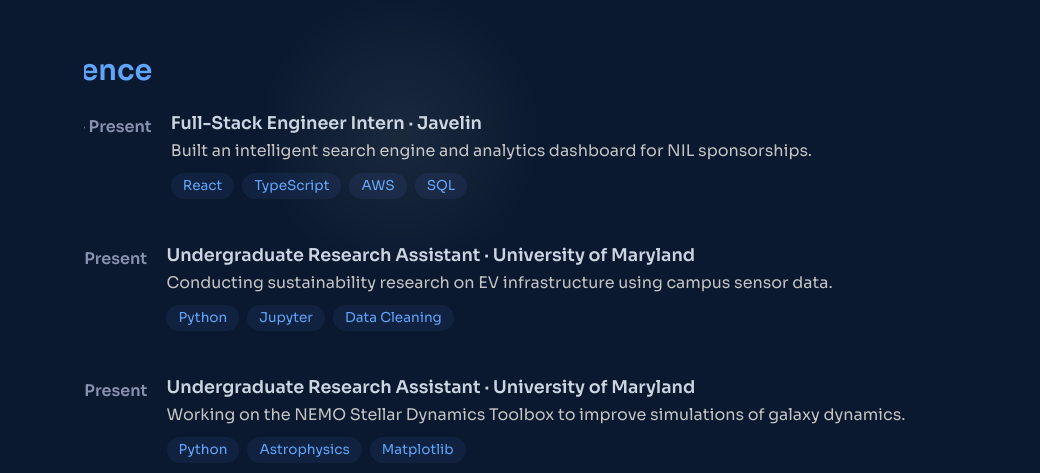
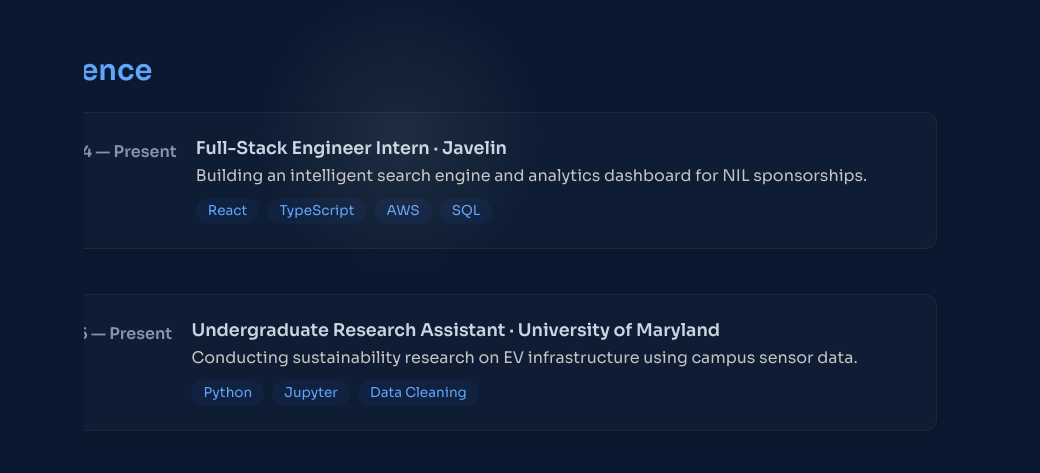
Before and after one commit to chuang47/chuang47.github.io, a plain HTML site: page index.html in a window 1280 px wide. Shown: the part 267-740 px from the top of the page, 240-1280 px from the left. Drawn offline with Linux system fonts and the light colour scheme.

Commit message:
no scrollbar, small UI tweaks

```diff
--- a/index.html
+++ b/index.html
@@ -57,7 +57,7 @@
                         <div class="date-range">Nov 2024 — Present</div>
                         <div class="experience-details">
                             <h3>Full-Stack Engineer Intern · Javelin</h3>
-                            <p>Built an intelligent search engine and analytics dashboard for NIL sponsorships.</p>
+                            <p>Building an intelligent search engine and analytics dashboard for NIL sponsorships.</p>
                             <div class="tech-stack">
                                 <span>React</span>
                                 <span>TypeScript</span>
@@ -125,8 +125,7 @@
                         <div class="date-range">Sep 2024 — Oct 2024</div>
                         <div class="experience-details">
                             <h3>Frontend Engineer Intern · Stealth Startup</h3>
-                            <p>Developing production-ready UI components for a machine learning platform analyzing
-                                athlete performance.</p>
+                            <p>Developed interactive landing page for a startup.</p>
                             <div class="tech-stack">
                                 <span>React</span>
                                 <span>JavaScript</span>
@@ -222,7 +221,6 @@
         });
       </script>
 
-
 </body>
 
 </html>
--- a/styles.css
+++ b/styles.css
@@ -122,14 +122,14 @@ body {
   margin-bottom: 0.3rem;
 }
 
-/* Scrollbar styling */
-.content::-webkit-scrollbar {
-  width: 8px;
+/* Hide scrollbar but allow scrolling */
+.content {
+  scrollbar-width: none; /* Firefox */
+  -ms-overflow-style: none;  /* IE and Edge */
 }
 
-.content::-webkit-scrollbar-thumb {
-  background: #60a5fa;
-  border-radius: 4px;
+.content::-webkit-scrollbar {
+  display: none; /* Chrome, Safari */
 }
 
 /* Responsive for mobile */
@@ -209,3 +209,18 @@ body {
   font-weight: 500;
   white-space: nowrap;
 }
+
+/* Card effect for experience & projects */
+.experience-item {
+  background-color: rgba(255, 255, 255, 0.02);
+  padding: 1.5rem;
+  border-radius: 12px;
+  box-shadow: 0 4px 10px rgba(0, 0, 0, 0.1);
+  transition: transform 0.2s ease, box-shadow 0.2s ease;
+  border: 1px solid rgba(255, 255, 255, 0.05);
+}
+
+.experience-item:hover {
+  transform: translateY(-5px);
+  box-shadow: 0 12px 24px rgba(0, 0, 0, 0.2);
+}
```
